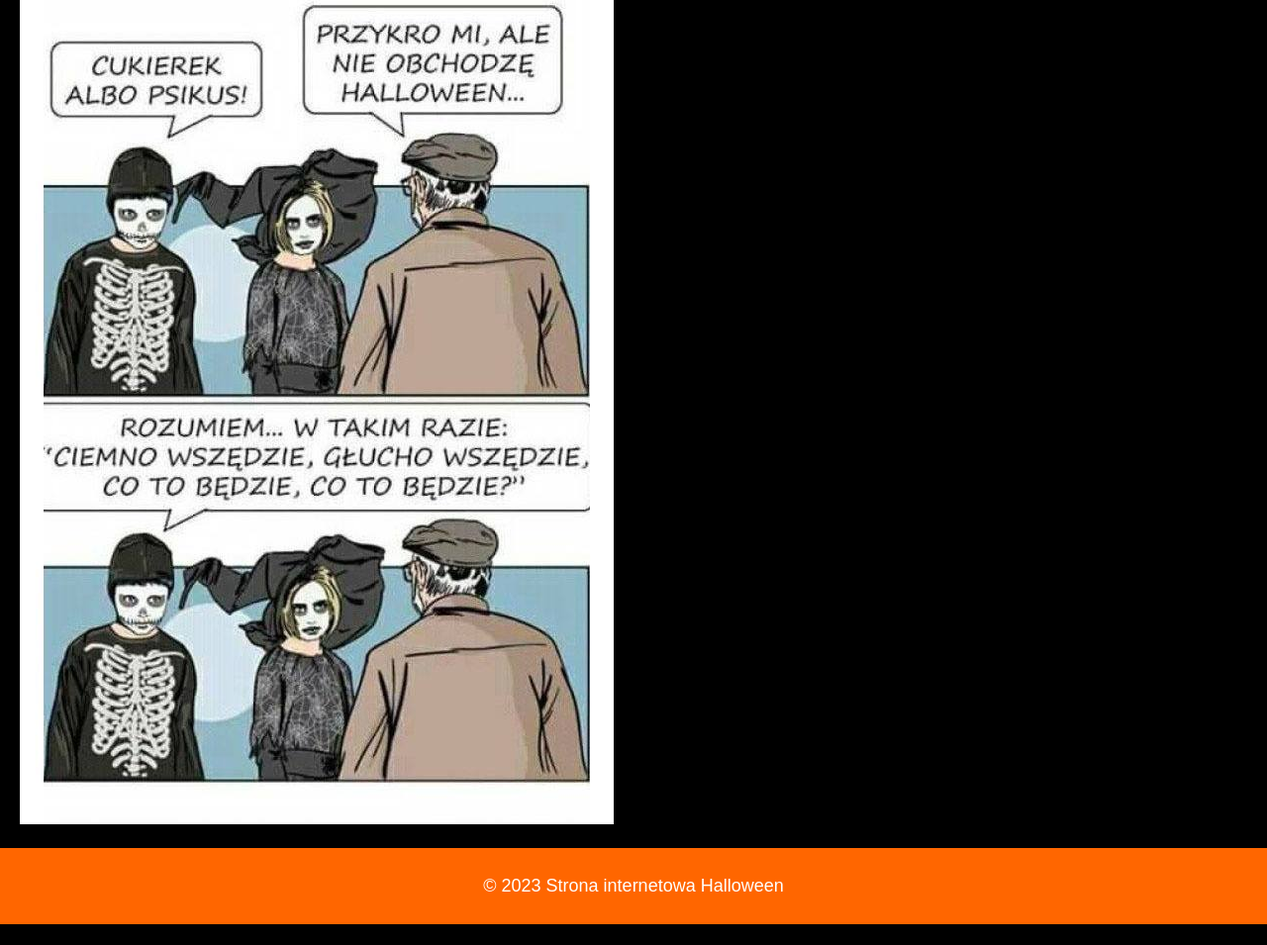
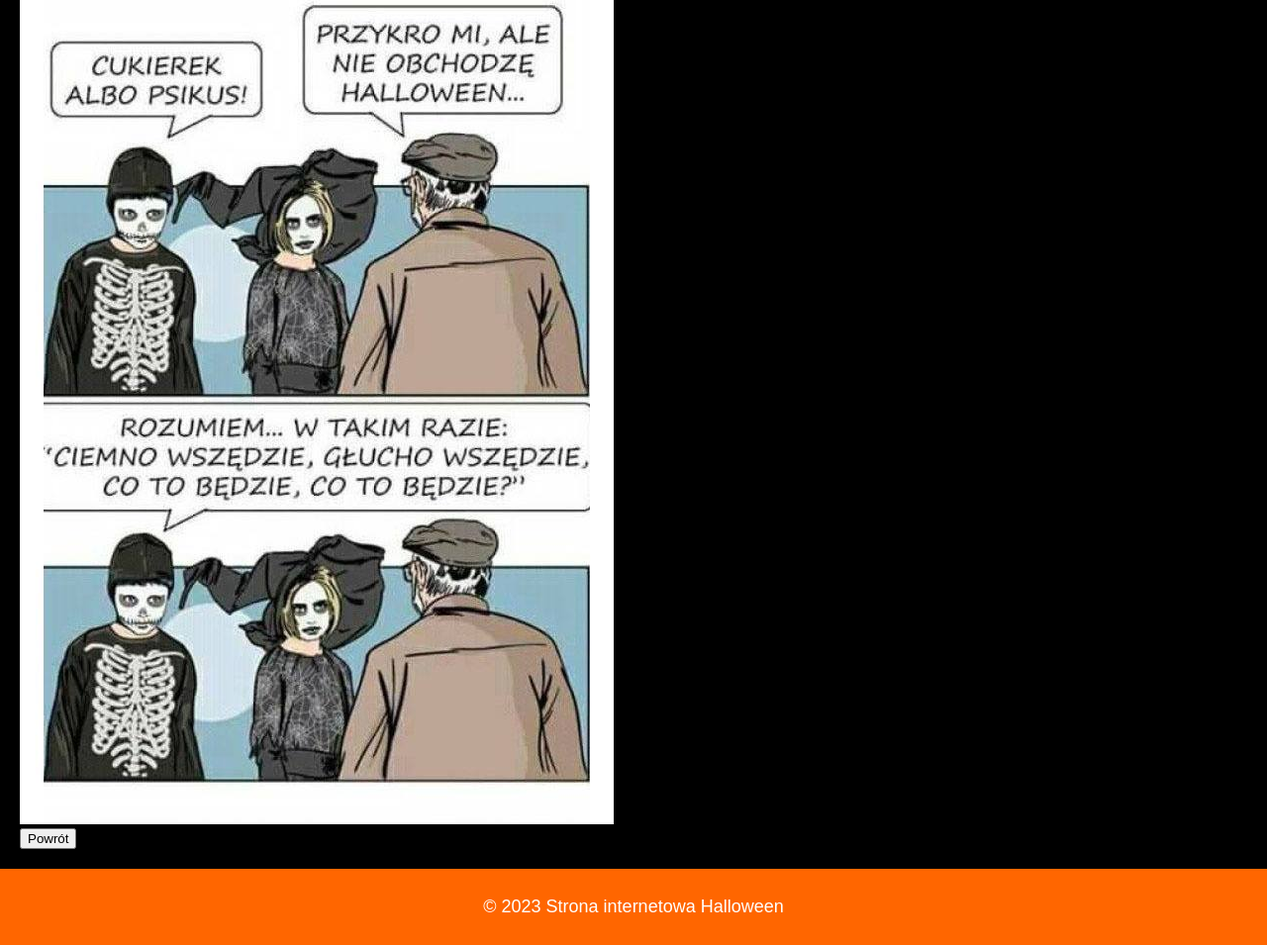
Before and after one commit to MiloszMiksa/miloszmiksa.github.io, a plain HTML site: page halloween.html in a window 1280 px wide. Shown: the part 2027-2982 px from the top of the page at 99% size. Before the commit the page ends 2961 px from the top, so only its background shows below. Drawn offline with Linux system fonts and the light colour scheme.

Commit message:
Update halloween.html

```diff
--- a/halloween.html
+++ b/halloween.html
@@ -26,6 +26,8 @@
         <h2>Historia Halloween</h2>
         <p>Halloween ma długą historię, sięgającą setki lat. Z czasem stało się popularne na całym świecie, zwłaszcza w Stanach Zjednoczonych. Rozwinęło się w święto straszenia i zabawy.</p>
         <img src="historia.jpg" alt="Zabawy związane z Halloween">
+        <br>
+        <a href="zadania.html"><button>Powrót</button></a>
     </section>
     <footer>
         <p>&copy; 2023 Strona internetowa Halloween</p>
```
